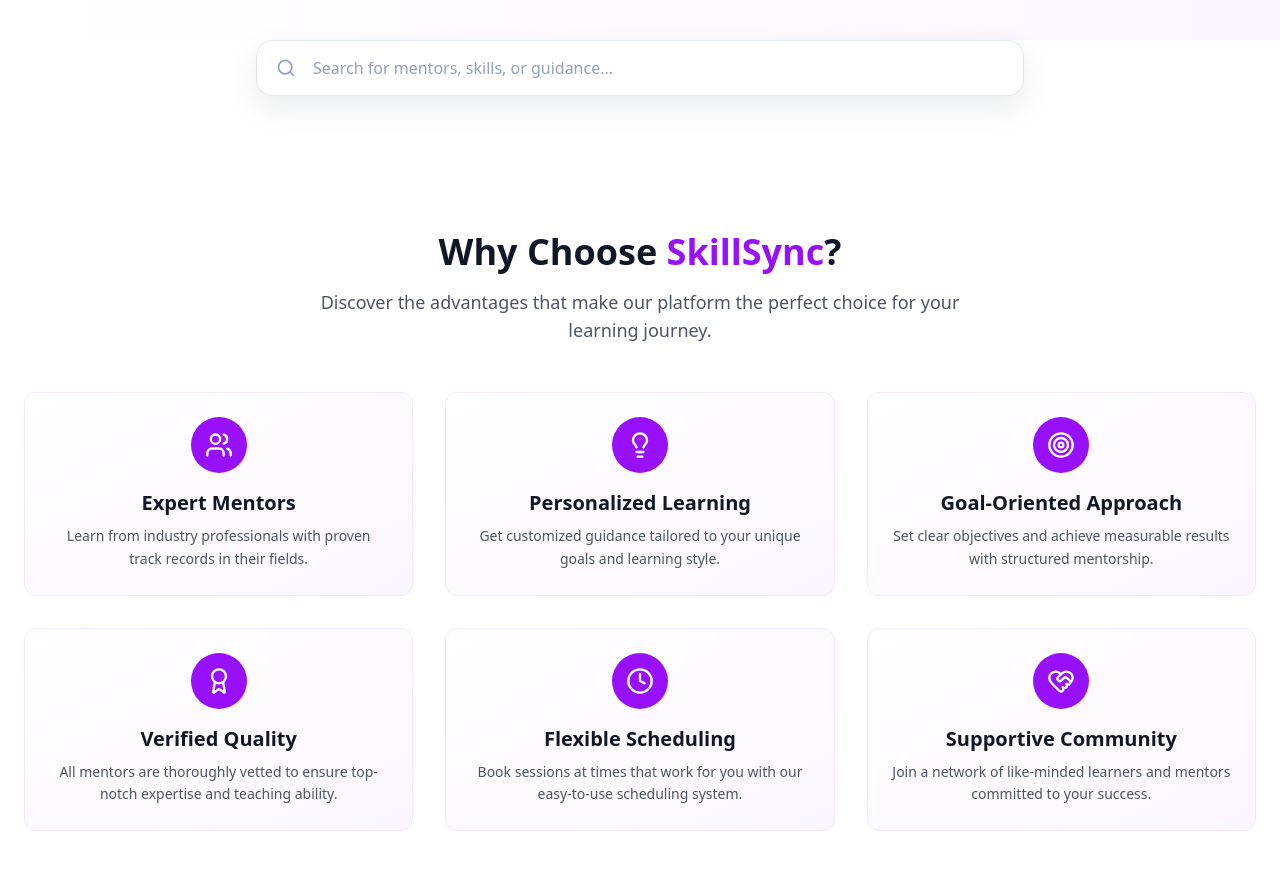
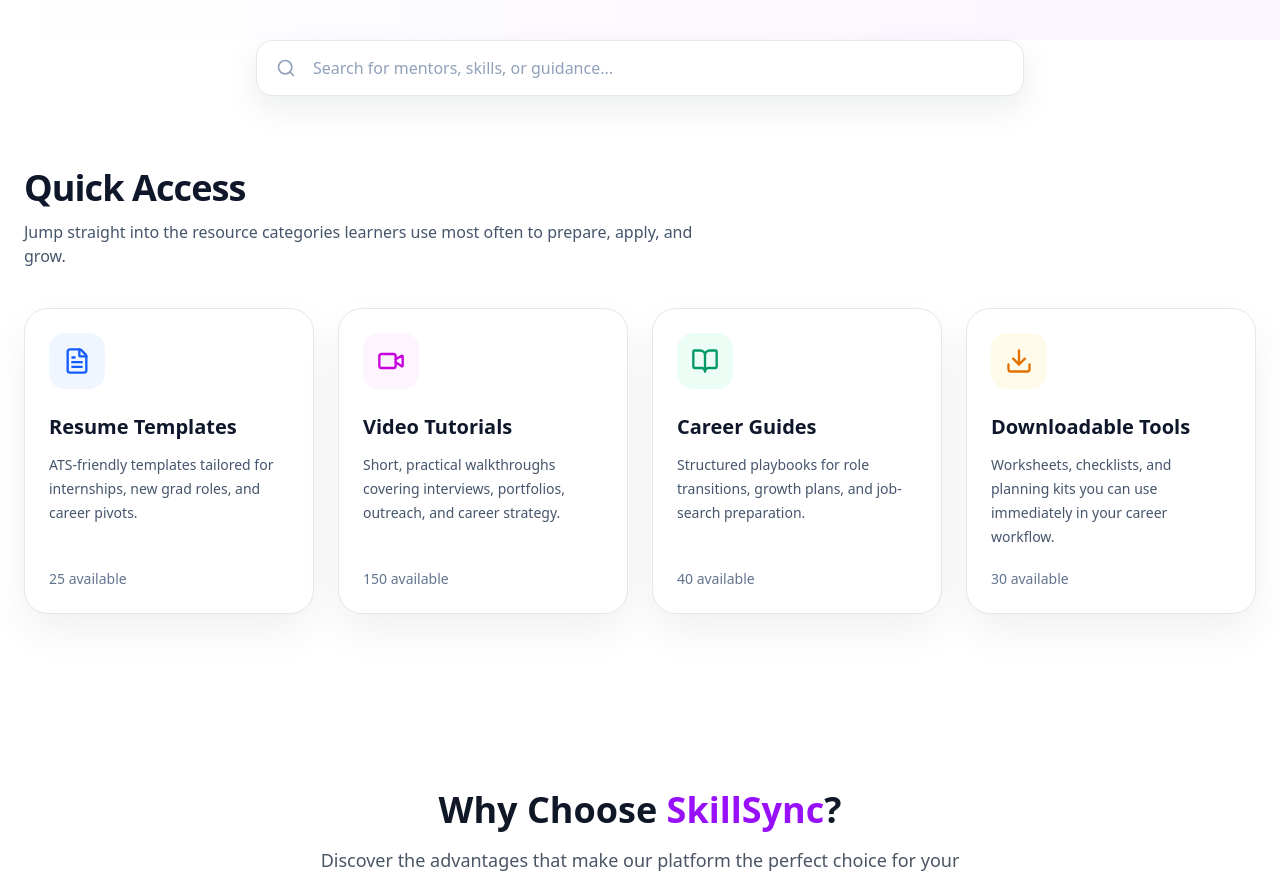
Before and after one commit to MentoNest/skillsync_frontend, a Next.js app: page / in a window 1280 px wide. Shown: the part 660-1539 px from the top of the page. Built offline with nearby package versions, Linux system fonts and the light colour scheme.

Commit message:
feat: add quick access resource section

```diff
--- a/app/(public)/page.tsx
+++ b/app/(public)/page.tsx
@@ -5,6 +5,7 @@
 import { Suspense, useState } from 'react';
 import dynamic from 'next/dynamic';
 import { Search } from 'lucide-react';
+import QuickAccessSection from '../../components/landing/QuickAccessSection';
 
 const HeroSection = dynamic(() => import('@/components/landing/HeroSection'), {
   loading: () => <div className="w-full bg-linear-to-r from-white to-purple-50 py-16 md:py-24 animate-pulse"><div className="max-w-7xl mx-auto px-6 text-center"><div className="h-12 bg-gray-200 rounded w-1/2 mx-auto mb-4"></div></div></div>,
@@ -75,6 +76,7 @@ export default function PublicHomePage() {
           </div>
         </div>
       </section>
+      <QuickAccessSection />
       <Suspense fallback={<div>Loading...</div>}>
         <WhyChooseUsSection />
       </Suspense>
--- a/app/resources/page.jsx
+++ b/app/resources/page.jsx
@@ -1,17 +1,23 @@
 "use client";
 
-import React, { useMemo, useState } from 'react';
+import React, { Suspense, useEffect, useMemo, useState } from 'react';
+import { useSearchParams } from 'next/navigation';
 import { Search } from 'lucide-react';
 import ResourcesHero from '../../components/ResourcesHero';
 
-export default function ResourcesPage() {
-  const [query, setQuery] = useState('');
+function ResourcesPageContent() {
+  const searchParams = useSearchParams();
+  const incomingQuery = searchParams.get('query') ?? '';
+  const [query, setQuery] = useState(incomingQuery);
+
+  useEffect(() => {
+    setQuery(incomingQuery);
+  }, [incomingQuery]);
 
   const trimmedQuery = useMemo(() => query.trim(), [query]);
 
   return (
-    <main className="bg-gray-100">
-      <ResourcesHero />
+    <>
       <section className="max-w-7xl mx-auto px-6 sm:px-8 lg:px-12 -mt-10 sm:-mt-12 lg:-mt-14">
         <div className="relative w-full max-w-3xl mx-auto">
           <Search
@@ -40,6 +46,17 @@ export default function ResourcesPage() {
           ) : null}
         </div>
       </section>
+    </>
+  );
+}
+
+export default function ResourcesPage() {
+  return (
+    <main className="bg-gray-100">
+      <ResourcesHero />
+      <Suspense fallback={<section className="max-w-7xl mx-auto px-6 sm:px-8 lg:px-12 py-12 text-gray-500">Loading resources...</section>}>
+        <ResourcesPageContent />
+      </Suspense>
     </main>
   );
 }
--- /dev/null
+++ b/components/landing/QuickAccessSection.tsx
@@ -0,0 +1,82 @@
+'use client';
+
+import Link from 'next/link';
+import { BookOpen, Download, FileText, Video } from 'lucide-react';
+
+const quickAccessItems = [
+  {
+    icon: FileText,
+    title: 'Resume Templates',
+    description: 'ATS-friendly templates tailored for internships, new grad roles, and career pivots.',
+    meta: '25 available',
+    href: '/resources?query=Resume%20Templates',
+    iconClassName: 'bg-blue-50 text-blue-600',
+  },
+  {
+    icon: Video,
+    title: 'Video Tutorials',
+    description: 'Short, practical walkthroughs covering interviews, portfolios, outreach, and career strategy.',
+    meta: '150 available',
+    href: '/resources?query=Video%20Tutorials',
+    iconClassName: 'bg-fuchsia-50 text-fuchsia-600',
+  },
+  {
+    icon: BookOpen,
+    title: 'Career Guides',
+    description: 'Structured playbooks for role transitions, growth plans, and job-search preparation.',
+    meta: '40 available',
+    href: '/resources?query=Career%20Guides',
+    iconClassName: 'bg-emerald-50 text-emerald-600',
+  },
+  {
+    icon: Download,
+    title: 'Downloadable Tools',
+    description: 'Worksheets, checklists, and planning kits you can use immediately in your career workflow.',
+    meta: '30 available',
+    href: '/resources?query=Downloadable%20Tools',
+    iconClassName: 'bg-amber-50 text-amber-600',
+  },
+];
+
+export default function QuickAccessSection() {
+  return (
+    <section className="bg-white px-6 pb-16 pt-6 md:pb-20 md:pt-8">
+      <div className="mx-auto max-w-7xl">
+        <div className="mb-8 md:mb-10">
+          <h2 className="text-3xl font-bold tracking-tight text-slate-900 md:text-4xl">
+            Quick Access
+          </h2>
+          <p className="mt-3 max-w-2xl text-sm leading-6 text-slate-600 md:text-base">
+            Jump straight into the resource categories learners use most often to prepare, apply, and grow.
+          </p>
+        </div>
+
+        <div className="grid grid-cols-1 gap-6 sm:grid-cols-2 lg:grid-cols-4">
+          {quickAccessItems.map(({ icon: Icon, title, description, meta, href, iconClassName }) => (
+            <Link
+              key={title}
+              href={href}
+              className="group flex h-full flex-col rounded-3xl border border-slate-200 bg-white p-6 shadow-[0_18px_40px_rgba(15,23,42,0.06)] transition duration-300 hover:-translate-y-1 hover:border-purple-200 hover:shadow-[0_24px_50px_rgba(88,28,135,0.12)] focus-visible:outline-none focus-visible:ring-4 focus-visible:ring-purple-100"
+            >
+              <div className={`flex h-14 w-14 items-center justify-center rounded-2xl ${iconClassName}`}>
+                <Icon className="h-7 w-7" aria-hidden="true" />
+              </div>
+
+              <div className="mt-6 flex flex-1 flex-col">
+                <h3 className="text-xl font-semibold text-slate-900 transition-colors duration-300 group-hover:text-purple-700">
+                  {title}
+                </h3>
+                <p className="mt-3 flex-1 text-sm leading-6 text-slate-600">
+                  {description}
+                </p>
+                <p className="mt-5 text-sm font-medium text-slate-500">
+                  {meta}
+                </p>
+              </div>
+            </Link>
+          ))}
+        </div>
+      </div>
+    </section>
+  );
+}
```
